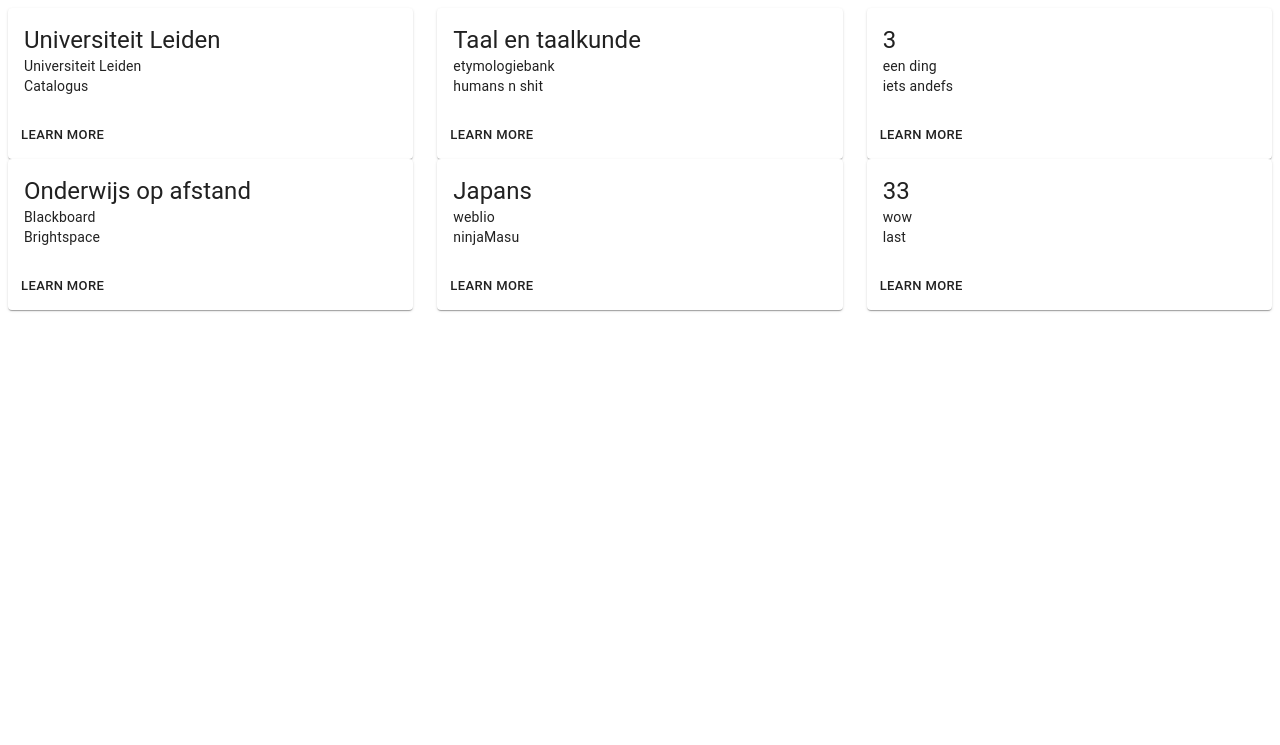
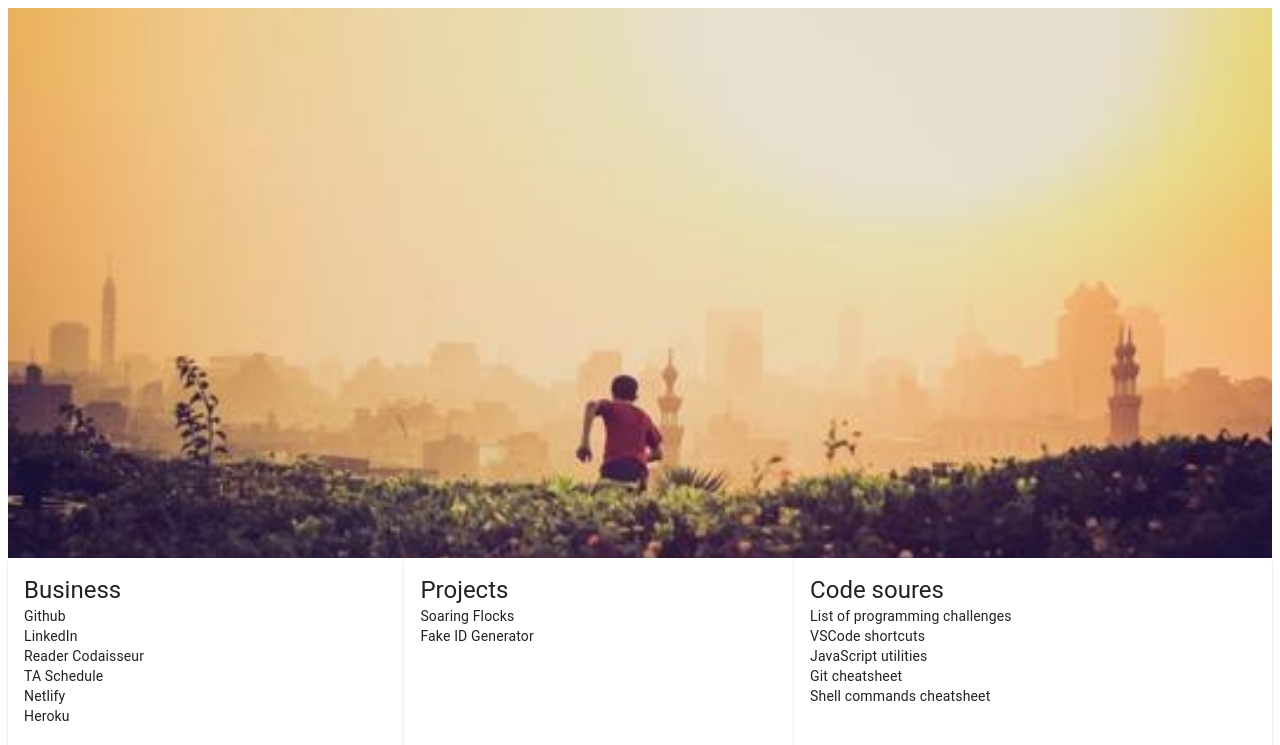
Before and after one commit to Djimovanberlo/homepage, a React (Create React App) app: page / in a window 1280 px wide. Shown: the top 745 px of the page. Built offline with nearby package versions, Linux system fonts and the light colour scheme.

Commit message:
categories && image

```diff
--- a/src/App.js
+++ b/src/App.js
@@ -1,11 +1,12 @@
 import React from "react";
-import Button from "@material-ui/core/Button";
 import Grid from "@material-ui/core/Grid";
 import { makeStyles } from "@material-ui/core/styles";
-import Paper from "@material-ui/core/Paper";
+import Card from "@material-ui/core/Card";
+import { CardMedia, Box } from "@material-ui/core";
 
-import { cardData1, cardData2, cardData3 } from "../src/data/cardData";
+import { cardData1, cardData2 } from "./data/cardData";
 import CardComponent from "./components/CardComponent";
+import testImg from "./images/testImg.jpg";
 
 // 1. kolommen, cards
 // 2. remove (kruisj) && add (form met enter)
@@ -18,20 +19,29 @@
   root: {
     flexGrow: 1,
   },
-  paper: {
-    padding: theme.spacing(2),
-    textAlign: "center",
-    color: theme.palette.text.secondary,
-  },
+  media: { height: 550 },
 }));
+
+console.log(testImg);
 
 function App() {
   const classes = useStyles();
 
   return (
     <div className={classes.root}>
-      <Grid container spacing={3}>
-        <Grid item md={4} color="red" height="140" width="100">
+      <Grid container>
+        {/* <Grid item md={6} color="red" height="140" width="100"> */}
+        <Grid container direction="row" justify="space-evenly">
+          <Box width={1} align="center">
+            <CardMedia className={classes.media} image={testImg} />
+          </Box>
+        </Grid>
+        <Grid
+          container
+          direction="row"
+          justify="space-evenly"
+          alignitems="stretch"
+        >
           {cardData1.map((card) => {
             return (
               <CardComponent
@@ -43,22 +53,16 @@
             );
           })}
         </Grid>
-        <Grid item md={4} color="red" height="140" width="100">
+        <Grid
+          container
+          direction="row"
+          justify="space-evenly"
+          alignitems="stretch"
+        >
+          {" "}
           {cardData2.map((card) => {
             return (
               <CardComponent
-                key={card.id}
-                title={card.title}
-                links={card.links}
-              />
-            );
-          })}
-        </Grid>
-        <Grid item md={4} color="red" height="140" width="100">
-          {cardData3.map((card) => {
-            return (
-              <CardComponent
-                md={4}
                 key={card.id}
                 title={card.title}
                 links={card.links}
--- a/src/components/CardComponent.js
+++ b/src/components/CardComponent.js
@@ -24,24 +24,15 @@
         </Typography>
 
         {links.map((singleLink) => {
-          // console.log("SINGLELINK", singleLink);
           return (
             <Typography variant="body2" component="p" key={singleLink.id}>
-              <Link
-                href={singleLink.link}
-                target="_blank"
-                // onClick={preventDefault()}
-                color="inherit"
-              >
+              <Link href={singleLink.link} target="_blank" color="inherit">
                 {singleLink.name}
               </Link>
             </Typography>
           );
         })}
       </CardContent>
-      <CardActions>
-        <Button size="small">Learn More</Button>
-      </CardActions>
     </Card>
   );
 };
--- a/src/data/cardData.js
+++ b/src/data/cardData.js
@@ -1,35 +1,30 @@
 import {
-  uniLeidenArray,
-  onderwAfstandArray,
-  taalkundeArray,
-  japansArray,
-  array3_1,
-  array3_2,
+  businessArray,
+  projectsArray,
+  codeSourcesArray,
+  mediaArray,
+  googleArray,
+  gamesArray,
+  miscSourcesArray,
 } from "./linkData";
 
 export const cardData1 = [
   {
     id: 1,
-    title: "Universiteit Leiden",
-    links: uniLeidenArray,
+    title: "Business",
+    links: businessArray,
   },
-  { id: 2, title: "Onderwijs op afstand", links: onderwAfstandArray },
+  { id: 2, title: "Projects", links: projectsArray },
+  { id: 3, title: "Code soures", links: codeSourcesArray },
 ];
 
 export const cardData2 = [
   {
     id: 1,
-    title: "Taal en taalkunde",
-    links: taalkundeArray,
+    title: "Media",
+    links: mediaArray,
   },
-  { id: 3, title: "Japans", links: japansArray },
+  { id: 2, title: "Google", links: googleArray },
+  { id: 3, title: "Games", links: gamesArray },
+  { id: 4, title: "Misc sources", links: miscSourcesArray },
 ];
-
-export const cardData3 = [
-  {
-    id: 1,
-    title: "3",
-    links: array3_1,
-  },
-  { id: 3, title: "33", links: array3_2 },
-];
--- a/src/data/linkData.js
+++ b/src/data/linkData.js
@@ -1,33 +1,147 @@
-export const uniLeidenArray = [
+export const businessArray = [
   {
     id: 1,
-    name: "Universiteit Leiden",
-    link: "https://www.universiteitleiden.nl/en",
+    name: "Github",
+    link: "https://github.com/Djimovanberlo",
   },
-  { id: 2, name: "Catalogus", link: "https://nl.wikipedia.org/wiki/Catalogus" },
+  {
+    id: 2,
+    name: "LinkedIn",
+    link: "https://www.linkedin.com/in/djimo-van-berlo/",
+  },
+  {
+    id: 3,
+    name: "Reader Codaisseur",
+    link: "https://reader.codaisseur.com/",
+  },
+  {
+    id: 4,
+    name: "TA Schedule",
+    link: "https://codaisseur-ta-calendar.herokuapp.com/",
+  },
+  {
+    id: 5,
+    name: "Netlify",
+    link: "https://app.netlify.com/teams/djimovanberlo/sites",
+  },
+  {
+    id: 6,
+    name: "Heroku",
+    link: "https://dashboard.heroku.com/apps",
+  },
 ];
 
-export const onderwAfstandArray = [
-  { id: 1, name: "Blackboard", link: "maps.google.com" },
-  { id: 2, name: "Brightspace", link: "translate.google.com" },
+export const projectsArray = [
+  {
+    id: 1,
+    name: "Soaring Flocks",
+    link: "https://soaring-flocks.netlify.app/",
+  },
+  {
+    id: 2,
+    name: "Fake ID Generator",
+    link: "https://relaxed-heisenberg-4577a7.netlify.app/",
+  },
 ];
 
-export const taalkundeArray = [
-  { id: 1, name: "etymologiebank", link: "wikipedia.org" },
-  { id: 2, name: "humans n shit", link: "wikipedia.org" },
+export const codeSourcesArray = [
+  {
+    id: 1,
+    name: "List of programming challenges",
+    link:
+      "https://www.reddit.com/r/learnprogramming/comments/eelexn/list_of_programming_challenge_websites/?sort=top",
+  },
+  {
+    id: 2,
+    name: "VSCode shortcuts",
+    link:
+      "https://code.visualstudio.com/shortcuts/keyboard-shortcuts-linux.pdf",
+  },
+  { id: 3, name: "JavaScript utilities", link: "https://1loc.dev/" },
+  {
+    id: 4,
+    name: "Git cheatsheet",
+    link: "file:///home/djimo/Downloads/GIT-cheat-sheet.pdf",
+  },
+  {
+    id: 5,
+    name: "Shell commands cheatsheet",
+    link:
+      "https://reader.codaisseur.com/courses/backend-bootcamp/99-shell-commands-cheatsheet",
+  },
 ];
 
-export const japansArray = [
-  { id: 1, name: "weblio", link: "wikipedia.org" },
-  { id: 2, name: "ninjaMasu", link: "wikipedia.org" },
+export const mediaArray = [
+  {
+    id: 1,
+    name: "Youtube",
+    link: "https://www.youtube.com/",
+  },
+  {
+    id: 2,
+    name: "Twitch",
+    link: "https://www.twitch.tv/",
+  },
+  { id: 3, name: "Reddit", link: "https://www.reddit.com/" },
+  {
+    id: 4,
+    name: "Twitter",
+    link: "https://twitter.com/home",
+  },
+  {
+    id: 5,
+    name: "Netflix",
+    link: "https://netflix.com/",
+  },
+  {
+    id: 6,
+    name: "Wikipedia",
+    link: "https://www.wikipedia.org/",
+  },
+  {
+    id: 7,
+    name: "Wiktionary",
+    link: "https://www.wiktionary.org/",
+  },
 ];
 
-export const array3_1 = [
-  { id: 1, name: "een ding", link: "wikipedia.org" },
-  { id: 2, name: "iets andefs", link: "wikipedia.org" },
+export const googleArray = [
+  {
+    id: 1,
+    name: "Google",
+    link: "https://www.google.com/",
+  },
+  { id: 2, name: "Gmail", link: "https://gmail.com/" },
+  { id: 3, name: "Drive", link: "https://drive.google.com/" },
+  { id: 4, name: "Translate", link: "https://translate.google.com/" },
+  { id: 5, name: "Maps", link: "https://www.google.com/maps" },
 ];
 
-export const array3_2 = [
-  { id: 1, name: "wow", link: "wikipedia.org" },
-  { id: 2, name: "last", link: "wikipedia.org" },
+export const gamesArray = [
+  { id: 1, name: "Classic wowhead", link: "https://classic.wowhead.com/" },
+  {
+    id: 2,
+    name: "Nexushub",
+    link: "https://nexushub.co/wow-classic/mograine-alliance",
+  },
+  {
+    id: 3,
+    name: "Liquipedia SC2",
+    link: "https://liquipedia.net/starcraft2/Main_Page",
+  },
+  {
+    id: 4,
+    name: "Liquipedia Smash",
+    link: "https://liquipedia.net/smash/Main_Page",
+  },
 ];
+
+export const miscSourcesArray = [
+  { id: 1, name: "Lorem picsum", link: "https://picsum.photos/" },
+  { id: 2, name: "Pixl X", link: "https://picsum.photos/" },
+  {
+    id: 3,
+    name: "Canva",
+    link: "https://www.canva.com/",
+  },
+];
```
Also changed, not shown: src/images/testImg.jpg (added).
